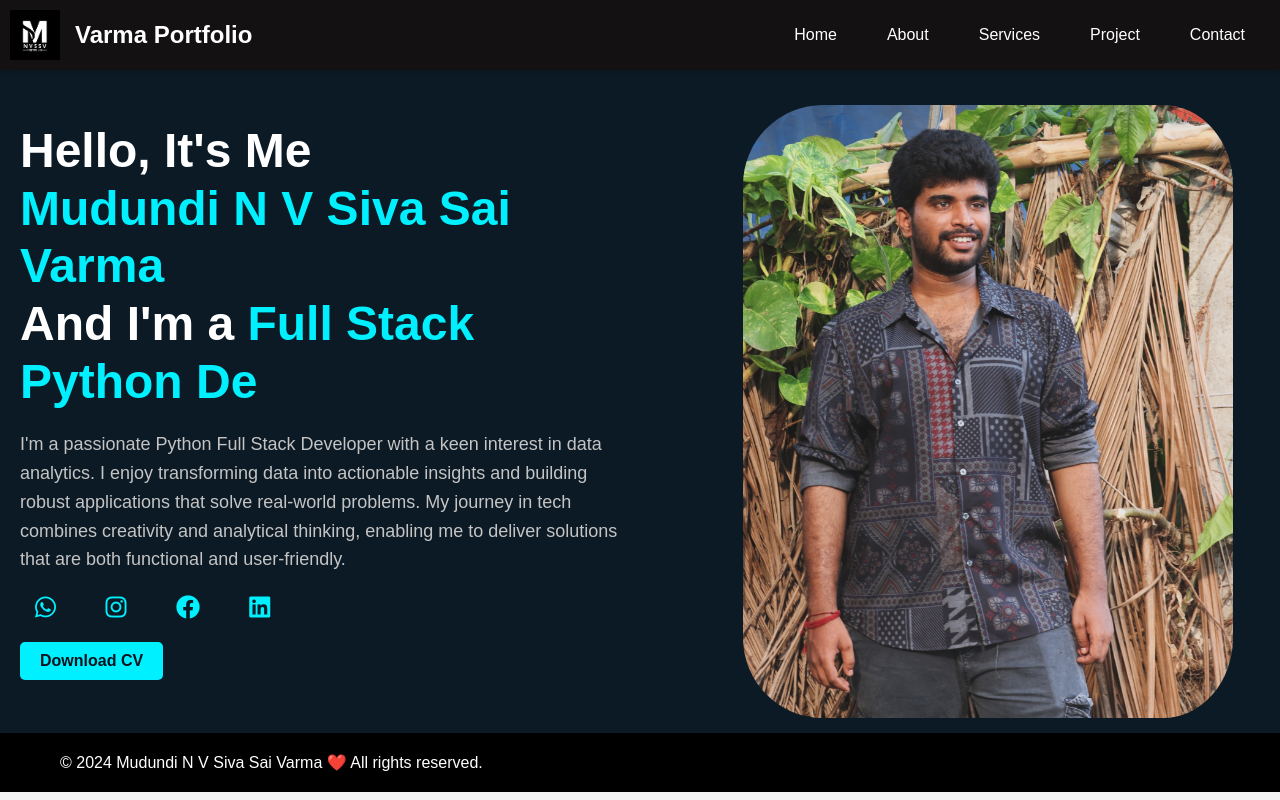
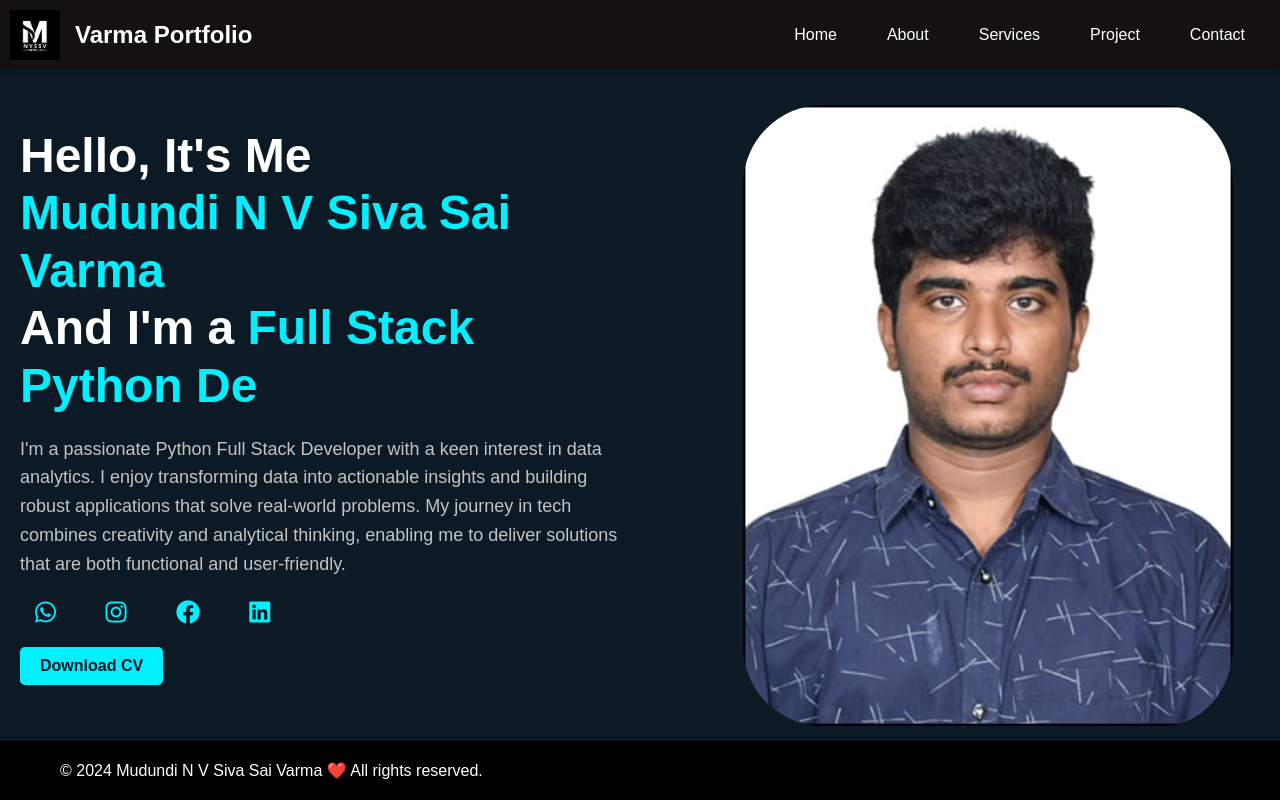
Before and after one commit to mudundinvsivasaivarma/saivarma099, a plain HTML site: page index.html in a window 1280 px wide. Drawn offline with Linux system fonts and the light colour scheme.

Commit message:
Update index.html

```diff
--- a/index.html
+++ b/index.html
@@ -54,7 +54,7 @@
         </div>
 
         <div class="about-image">
-            <img src="siva.jpg" alt="SAI VARMA" width="80%" height="80%">
+            <img src="saivarma.jpg" alt="SAI VARMA" width="80%" height="80%">
         </div>
     </section>
 
```
